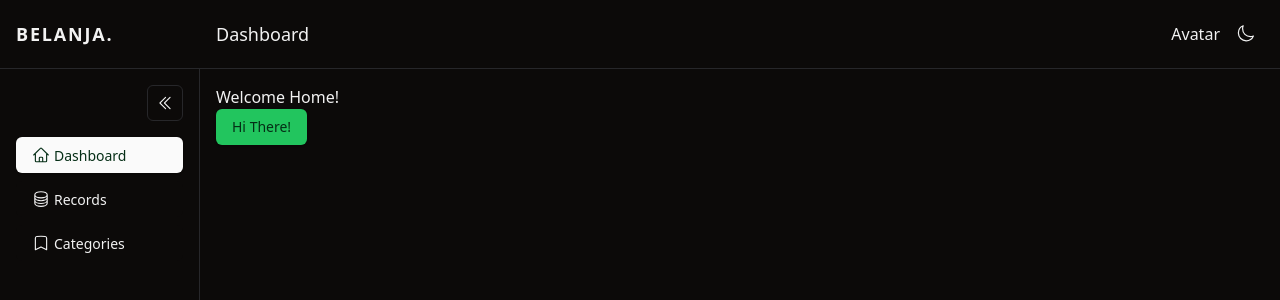
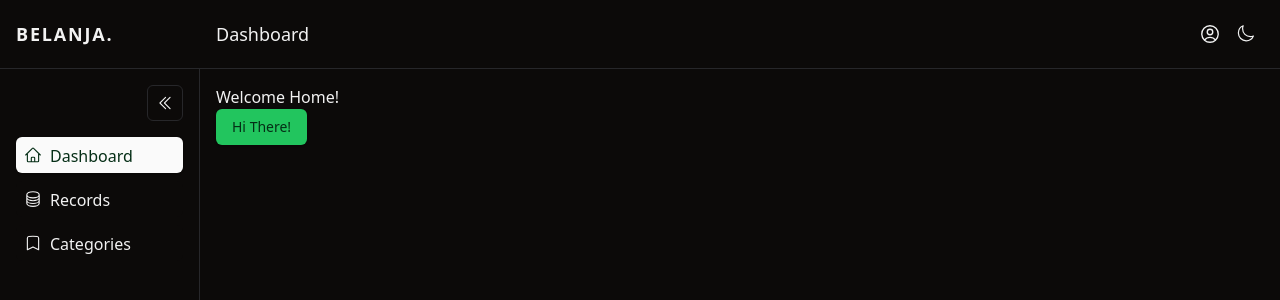
Before and after one commit to m-amirazmi/belanja, a React (Vite) app in the folder web-v02/: page / in a window 1280 px wide. Shown: the top 300 px of the page. Built offline with nearby package versions, Linux system fonts and the light colour scheme.

Commit message:
WEB | Add avatar icon placeholder

```diff
--- a/web-v02/src/components/header.tsx
+++ b/web-v02/src/components/header.tsx
@@ -1,5 +1,7 @@
 import usePageStore from "@/store/page-store";
 import { ModeToggle } from "./mode-toggle";
+import { HiOutlineUserCircle } from "react-icons/hi2";
+import { Button } from "./ui/button";
 
 export default function Header() {
   const { name } = usePageStore();
@@ -9,8 +11,11 @@ export default function Header() {
         <span className="text-lg font-bold tracking-widest">BELANJA.</span>
       </div>
       <p className="text-lg">{name}</p>
-      <div className="ml-auto flex items-center gap-2">
-        <div>Avatar</div>
+      <div className="ml-auto flex items-center">
+        <Button variant="ghost" size="icon" onClick={() => {}}>
+          <HiOutlineUserCircle size={22} />
+          <span className="sr-only">Toggle theme</span>
+        </Button>
         <ModeToggle />
       </div>
     </div>
--- a/web-v02/src/components/sidebar.tsx
+++ b/web-v02/src/components/sidebar.tsx
@@ -36,13 +36,15 @@ export default function Sidebar() {
               key={i.path}
               asChild
               variant={isCurrentPage ? "default" : "ghost"}
-              className={`flex items-center gap-1 justify-start ${isCurrentPage ? "bg-accent-foreground hover:bg-accent-foreground hover:text-accent" : "bg-background hover:bg-accent hover:text-accent-foreground hover:shadow-sm"}`}
+              className={`px-2 flex items-center gap-2 justify-start ${isCurrentPage ? "bg-accent-foreground hover:bg-accent-foreground hover:text-accent" : "bg-background hover:bg-accent hover:text-accent-foreground hover:shadow-sm"}`}
             >
               <Link to={i.path} onClick={() => setPageName(i.page)}>
                 <div className="py-2">
                   <i.icon size={18} />
                 </div>
-                {openSidebar && <span className="mt-0.5">{i.page}</span>}
+                {openSidebar && (
+                  <span className="mt-0.5 text-base">{i.page}</span>
+                )}
               </Link>
             </Button>
           );
```
